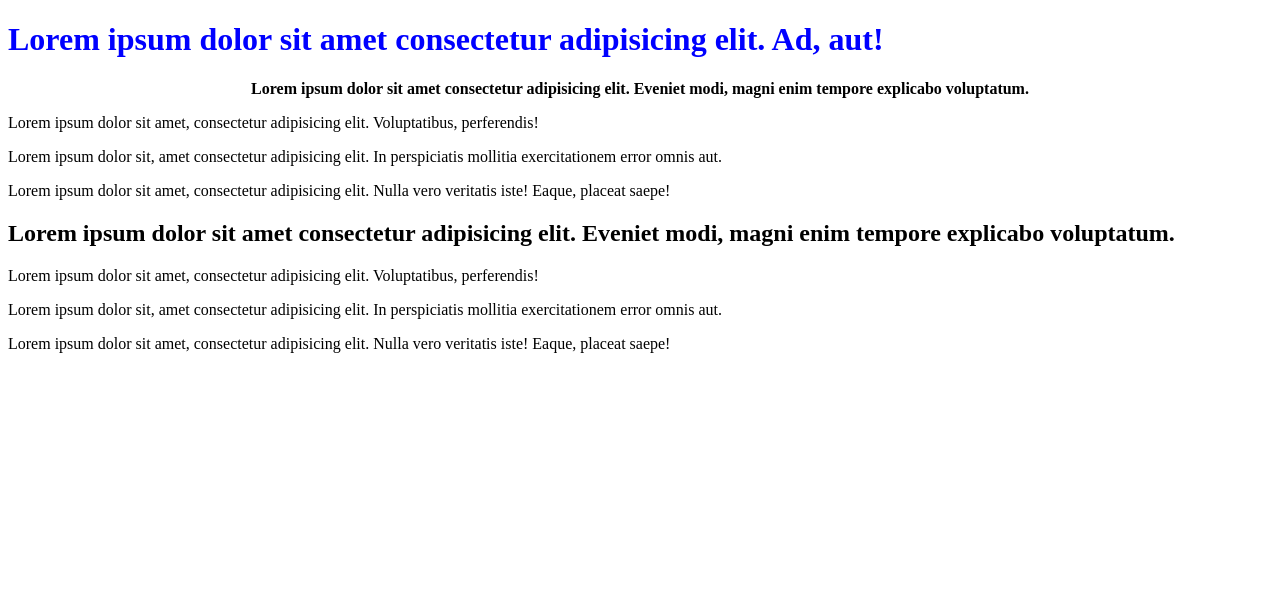
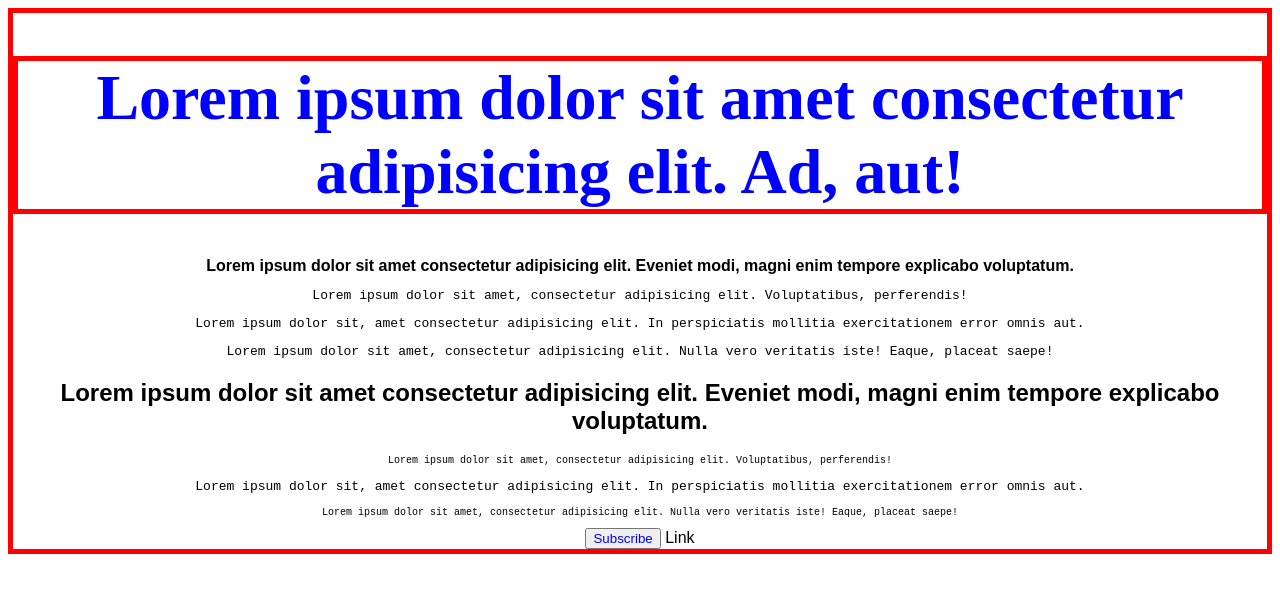
Before and after one commit to Nadja-Fullstack/CSSIntro, a plain HTML site: page index.html in a window 1280 px wide. Drawn offline with Linux system fonts and the light colour scheme.

Commit message:
Add inherit

```diff
--- a/assets/css/style.css
+++ b/assets/css/style.css
@@ -1,4 +1,47 @@
-/* External styles */
+/* Selector tag (type) - specification 0001*/
+/*External styles */
 h1 {
     color: blue;
+    text-align: center;
+    font-size: 64px;
+    font-family: initial; /* switch off inheritance (what was stated in the body) */
+    border: inherit /*switch on inheritance (what was stated in the body)*/
 }
+body {
+    font-family: sans-serif;
+    border: 5px red solid;
+    text-align: center;
+}
+
+p {
+    font-family: monospace;
+    color: inherit;
+    text-decoration: none;
+}
+
+/* user case */
+a{
+    color: inherit;
+    text-decoration: none;
+}
+/*Selector class - Specification 0010*/
+.annotation {
+    font-size: 10px;
+}
+
+/* Selector identification (id) - Specification 0100*/
+
+#subscribe-btn {
+    color:red !important;
+
+}
+
+/* !important = overwrites all styles, should not be used as bad praxis */
+/* subscribe-btn: kebab-case
+subscribeBtn: camelCase (lowerCamelCase / UpperCamelCase (or PascalCase)
+subscribe_btn: snake_case */
+
+/* Cascading: if one and the same specification (i.e. font-size, color) allocated to the same selector, the last will apply */
+/* Specificaton: if one and the same spafication stated in selectors with different specifications, one applies with the highest specification (i.e.0001, 0010, 0100) */
+
+/* Inheritance - inheritance (transition) of specifications, i.e. general specifications from body to h, p, etc. */
--- a/index.html
+++ b/index.html
@@ -22,6 +22,7 @@
                     text-align: justify;
                     } */
      </style>
+
 </head>
 <body>
     <h1>Lorem ipsum dolor sit amet consectetur adipisicing elit. Ad, aut!</h1>
@@ -40,10 +41,13 @@
     </p>
 
     <h2>Lorem ipsum dolor sit amet consectetur adipisicing elit. Eveniet modi, magni enim tempore explicabo voluptatum.</h2>
-    <p>Lorem ipsum dolor sit amet, consectetur adipisicing elit. Voluptatibus, perferendis!</p>
+    <p class="annotation">Lorem ipsum dolor sit amet, consectetur adipisicing elit. Voluptatibus, perferendis!</p>
     <p>Lorem ipsum dolor sit, amet consectetur adipisicing elit. In perspiciatis mollitia exercitationem error omnis aut.</p>
-    <p>Lorem ipsum dolor sit amet, consectetur adipisicing elit. Nulla vero veritatis iste! Eaque, placeat saepe!</p>
+    <p class="annotation">Lorem ipsum dolor sit amet, consectetur adipisicing elit. Nulla vero veritatis iste! Eaque, placeat saepe!</p>
 
+    <!-- Cpecification - 1000 -->
+    <button style= "color:blue";id="subscribe-btn">Subscribe</button>
+    <a href="#">Link</a>
 
 </body>
 </html>
```
Lines whose indentation alone changed are shown as unchanged.
